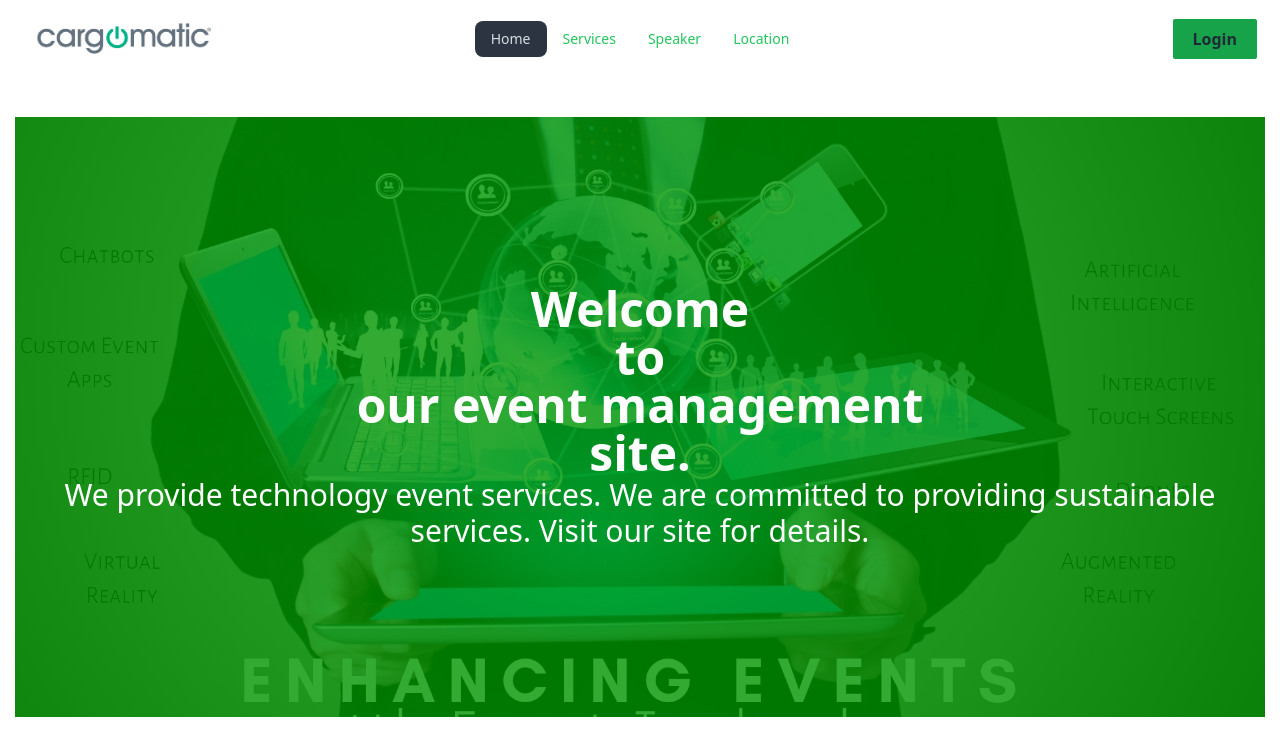
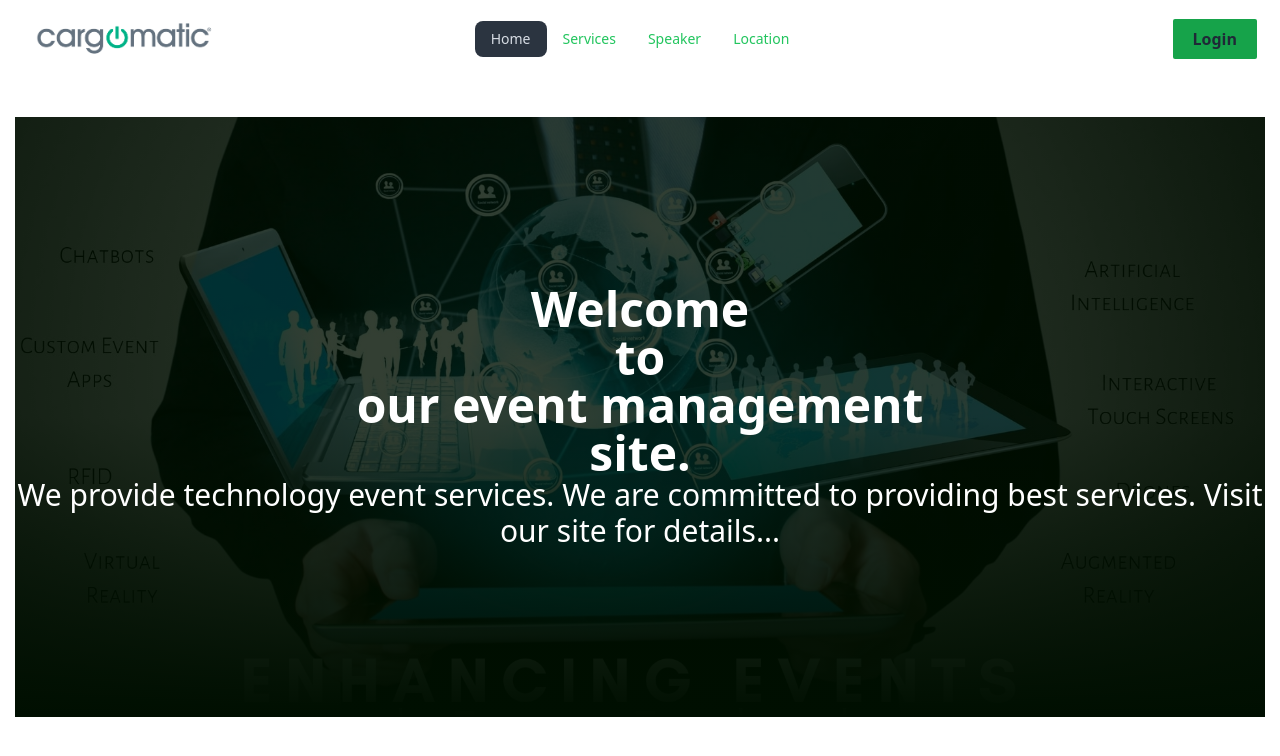
Before and after one commit to Sayedul3731/corporate-event-management, a React (Vite) app: page / in a window 1280 px wide. Shown: the top 756 px of the page. Built offline with nearby package versions, Linux system fonts and the light colour scheme; a web font is replaced by a local one.

Commit message:
Banner title customize

```diff
--- a/src/components/Home/Banner.css
+++ b/src/components/Home/Banner.css
@@ -6,5 +6,5 @@
     background-position: center;
     background-size: cover;
     background-repeat: no-repeat;
-    background-image: linear-gradient(0deg, rgba(0,150,0,0.8), rgba(0,150,0,0.8), rgba(0,150,0,0.8)), url('../../assets/event-technology.jpg');
+    background-image: linear-gradient(0deg, rgba(0,15,0.8), rgba(0,15,0,0.8), rgba(0,15,0,0.8)), url('../../assets/event-technology.jpg');
 }
--- a/src/components/Home/Banner.jsx
+++ b/src/components/Home/Banner.jsx
@@ -5,12 +5,8 @@ const Banner = () => {
         <div className="w-full h-[600px] banner my-10">
             <div>
                 <h1 className="text-5xl text-white font-bold text-center">Welcome <br /> to <br /> our event management <br /> site.</h1>
-                <h2 className="text-3xl text-white font-medium text-center">We provide technology event services. We are committed to providing sustainable services. Visit our site for details.</h2>
+                <h2 className="text-3xl text-white font-medium text-center">We provide technology event services. We are committed to providing best services. Visit our site for details...</h2>
             </div>
-            <div>
-
-            </div>
-
         </div>
     );
 };
```
